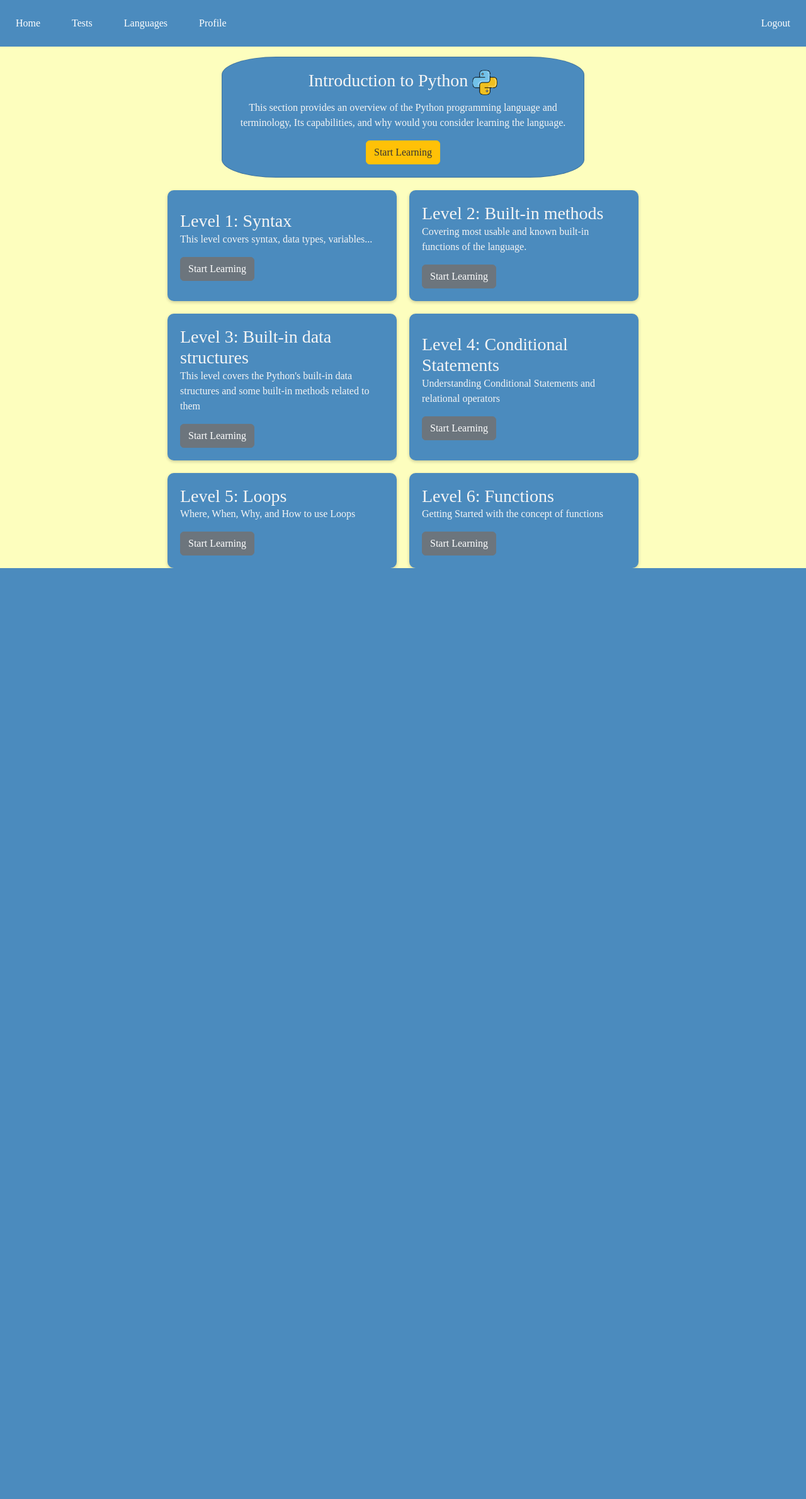
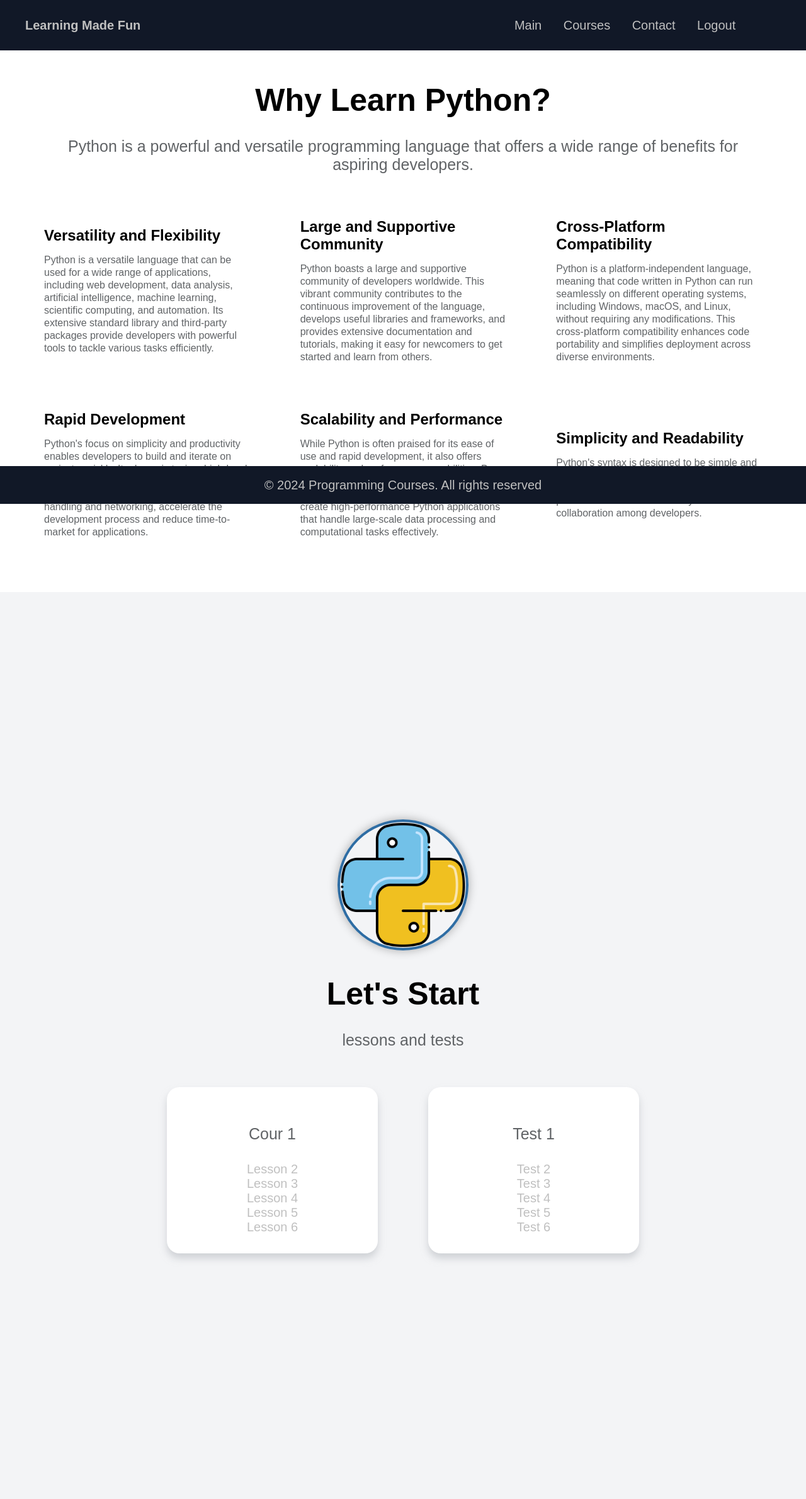
Before and after one commit to amxnese/Learning-Made-Fun, a Django app: page /main/python/ in a window 1280 px wide; the page is wider, and only the part inside the window is pictured. Shown: that part at 63% size. Before the commit the page ends 902 px from the top of that part, so only its background shows below. Run offline with Django 5.2, Linux system fonts and the light colour scheme; the visitor is signed in with stand-in values (Sample User, id 1).

Commit message:
changed the main python page

```diff
--- a/app/static/app/levelsPy.css
+++ b/app/static/app/levelsPy.css
@@ -1,67 +1,146 @@
-* {
-  margin: auto;
-  box-sizing: border-box;
+*{
+  padding: 0;
+  margin: 0;
+  font-family: Arial, Helvetica, sans-serif;
 }
 body {
-  background-color: hsl(61, 97%, 87%);
-  margin: auto;
-  box-sizing: border-box;
-  font-family: "Bebas Neue";
-  color: #f5f5f5;
-  font-weight: 500;
+  overflow-x: hidden;
+}
+.bar{
+  position: fixed;
+  width: 100%;
+  height: 80px;
+  background-color:  #111827;
+  display: flex;
+  align-items: center;
+  padding: 0 40px;
+  position: relative;
+  margin-bottom: 20px;
 }
 
-.card {
-  background-color: #4b8bbe;
-  color: #f5f5f5;
-  height: 100%;
-  width: 45%;
-  border-radius: 15% 15% 15%;
+.nav{
+  justify-content: space-between;
+  position: absolute;
+  right: 13%;
+
 }
-.carte {
+a{
+  text-decoration: none;
+  color: silver;
+  font-size: 20px;
+}
+.pf{
+  color: silver;
+  font-size: 25px;
+}
+.nav > *{
+  margin: 15px;
+}
+.midlle{
+  text-align: center;
+  height: 100vh;
+  display: flex;
+  align-items: center;
+  justify-content: center;
+  flex-direction: column;
+}
+.h1M{
+  font-size: 50px;
+  margin-top: 40px;
+}
+.pm1{
+  font-size: 25px;
+  margin: 30px 100px;
+  color: #606366;
+}
+.carts{
+  display: grid;
+  grid-template-columns: repeat(3, 1fr);
+  justify-content: center;
+  align-items: center;
+  margin: 10px 30px;
+}
+.cart {
+  height: auto;
+  background-color: white;
+  margin: 30px 15px;
+  border-radius: 20px;
+  padding: 0px 5px;
   position: relative;
-  top: 10px;
-  background-color: #4b8bbe;
-  border-radius: 10px;
-  width: 30%;
-  display: flex;
-  flex: 1;
-  margin: 10px;
-  box-shadow: 0 2px 5px rgba(0, 0, 0, 0.2);
+  margin-left: 35px;
+  margin-right: 35px;
+  text-align: left;
+}
+.p-cart{
+  color: #606366;
+  line-height: 20px;
+  margin: 15px 0;
+}
+img {
+  width: 200px;
+  height: 200px;
+  border-radius: 50%;
+  border: 4px solid #2e6da4;
+  box-shadow: 0px 0px 15px rgba(0, 0, 0, 0.3);
   transition: transform 0.3s ease-in-out;
 }
-
-.level,
-.level-container {
+img:hover {
+  transform: scale(1.05);}
+.low{
+  margin-top: 40px;
+  background-color:#F3F4F6;
+  height: 180vh;
   display: flex;
-  width: 60%;
+  justify-content: center;
+  align-items: center;
+  flex-direction: column;
 }
-.carte:hover {
-  transform: scale(1.05);
+.carts1{
+  display: grid;
+  grid-template-columns: repeat(2, 1fr);
+  justify-content: center;
+  align-items: center;
+  text-align: center;
+}
+.cart1 {
+  height: auto;
+  background-color: white;
+  margin: 30px 15px;
+  border-radius: 20px;
+  padding: 30px 30px;
+  box-shadow: 0px 8px 12px rgba(174, 178, 183, 0.5);
+  position: relative;
+  margin-left: 40px;
+  margin-right: 40px;
+  display: flex;
+  flex-direction: column;
+  align-items: center;
+}
+.cart1 a {
+  transition: color 0.3s ease-in-out;
 }
 
-.card-body {
-  padding: 20px;
+.cart1 a:hover {
+  color: #1f2937;
 }
 
-.btn-primary {
-  background-color: #ffc107; /* Jaune Bootstrap pour "warning", mais utilisé ici pour primary pour l'exemple */
-  border-color: #ffc107; /* Assurez-vous que la bordure est de la même couleur que le fond */
-  color: #333;
+.footer {
+  position: fixed;
+  bottom: 0;
+  width: 100%;
+  height: 60px;
+  background-color:  #111827;
+  display: flex;
+  align-items: center;
+  justify-content: center;
+  text-align: center;
+
+}
+.pf{
+  color: silver;
+  font-size: 20px;
 }
 
-/* Pour changer également le survol et le focus */
-.btn-primary:hover,
-.btn-primary:focus {
-  background-color: #e0a800; /* Un jaune un peu plus foncé pour le survol et le focus */
-  border-color: #d39e00; /* Bordure un peu plus foncée pour le survol et le focus */
-  color: #333;
+.home{
+  cursor:pointer;
 }
-.ri-image-add-line {
-  position: relative;
-  top: 120px;
-  right: 15px;
-}
-img{
-  height: 40px;
-}
--- a/app/templates/app/python.html
+++ b/app/templates/app/python.html
@@ -1,130 +1,159 @@
-{% extends 'app/navbar.html' %} {% load static %} {% block additional_styles %}
+{% load static %}
+<!DOCTYPE html>
+<html lang="en">
+  <head>
+    <meta charset="UTF-8" />
     <link rel="stylesheet" href="{% static 'app/levelsPy.css' %}" />
-{% endblock %} {% block content %}
-<section class="content">
-  <div class="card">
-    <div class="card-body text-center">
-      <h3 class="card-title">
-        Introduction to Python
-        <img src="{% static 'app/python.png' %}" alt="" /><i
-          class="ri-image-add-line"
-        ></i>
-      </h3>
-      <p class="card-text">
-        This section provides an overview of the Python programming language and
-        terminology, Its capabilities, and why would you consider learning the
-        language.
-      </p>
-      <a href="{% url 'app-pyIntro' %}" class="btn btn-primary"
-        >Start Learning</a
-      >
+    <meta name="viewport" content="width=device-width, initial-scale=1.0" />
+    <title>python</title>
+  </head>
+  <body>
+		<div class="bar">
+			<h1 onclick="location.href='/'" class="pf home">Learning Made Fun</h1>
+      <div class="nav">
+        <a href="../">Main</a>
+        <a href="../#available">Courses</a>
+        <a href="../../#contact">Contact</a>
+        <a href="/logout">Logout</a>
       </div>
     </div>
-  <div class="level">
-    <!-- Level 1 -->
-    <div class="carte">
-      <div class="card-body">
-        <h3 class="card-title">Level 1: Syntax</h3>
-        <p class="card-text">
-          This level covers syntax, data types, variables...
+    <div class="midlle">
+      <h1 class="h1M">Why Learn Python?</h1>
+      <p class="pm1">
+        Python is a powerful and versatile programming language that offers a
+        wide range of benefits for aspiring developers.
       </p>
-        <a href="{% url 'app-pyLevel1' %}" class="btn btn-{{levels.lvl1}}"
-          >Start Learning</a
-        >
+      <div class="carts">
+        <div class="cart">
+          <h2>Versatility and Flexibility</h2>
+          <p class="p-cart">
+            Python is a versatile language that can be used for a wide range of
+            applications, including web development, data analysis, artificial
+            intelligence, machine learning, scientific computing, and
+            automation. Its extensive standard library and third-party packages
+            provide developers with powerful tools to tackle various tasks
+            efficiently.
+          </p>
         </div>
+        <div class="cart">
+          <h2>Large and Supportive Community</h2>
+          <p class="p-cart">
+            Python boasts a large and supportive community of developers
+            worldwide. This vibrant community contributes to the continuous
+            improvement of the language, develops useful libraries and
+            frameworks, and provides extensive documentation and tutorials,
+            making it easy for newcomers to get started and learn from others.
+          </p>
         </div>
-    <!-- Level 2 -->
-    <div class="carte">
-      <div class="card-body">
-        <h3 class="card-title">Level 2: Built-in methods</h3>
-        <p class="card-text">
-          Covering most usable and known built-in functions of the language.
+        <div class="cart">
+          <h2>Cross-Platform Compatibility</h2>
+          <p class="p-cart">
+            Python is a platform-independent language, meaning that code written
+            in Python can run seamlessly on different operating systems,
+            including Windows, macOS, and Linux, without requiring any
+            modifications. This cross-platform compatibility enhances code
+            portability and simplifies deployment across diverse environments.
           </p>
-        {% if levels.lvl2 == 'primary' %}
-        <a href="{% url 'app-pyLevel2' %}" class="btn btn-{{levels.lvl2}}"
-          >Start Learning</a
-        >
-        {% else %}
-        <a href="invalid/" class="btn btn-{{levels.lvl2}}">Start Learning</a>
-        {% endif %}
         </div>
+        <div class="cart">
+          <h2>Rapid Development</h2>
+          <p class="p-cart">
+            Python's focus on simplicity and productivity enables developers to
+            build and iterate on projects quickly. Its dynamic typing,
+            high-level data structures, and built-in support for common
+            programming tasks, such as file handling and networking, accelerate
+            the development process and reduce time-to-market for applications.
+          </p>
         </div>
-    <!-- End Level 2 -->
+        <div class="cart">
+          <h2>Scalability and Performance</h2>
+          <p class="p-cart">
+            While Python is often praised for its ease of use and rapid
+            development, it also offers scalability and performance
+            capabilities. By leveraging techniques such as optimization,
+            concurrency, and parallelism, developers can create high-performance
+            Python applications that handle large-scale data processing and
+            computational tasks effectively.
+          </p>
         </div>
-  <!-- End Level Cards -->
-
-  <!-- Level Cards -->
-  <div class="level-container">
-    <!-- Level 3 -->
-    <div class="carte">
-      <div class="card-body">
-        <h3 class="card-title">Level 3: Built-in data structures</h3>
-        <p class="card-text">
-          This level covers the Python's built-in data structures and some
-          built-in methods related to them
+        <div class="cart">
+          <h2>Simplicity and Readability</h2>
+          <p class="p-cart">
+            Python's syntax is designed to be simple and easy to read, making it
+            an ideal language for beginners. Its clean and concise code promotes
+            better maintainability and collaboration among developers.
           </p>
-        {% if levels.lvl3 == 'primary' %}
-        <a href="{% url 'app-pyLevel3' %}" class="btn btn-{{levels.lvl3}}"
-          >Start Learning</a
-        >
-        {% else %}
-        <a href="invalid/" class="btn btn-{{levels.lvl3}}">Start Learning</a>
-        {% endif %}
-      </div>
-    </div>
-    <!-- end Level 3 -->
-    <!-- Level 4 -->
-    <div class="carte">
-      <div class="card-body">
-        <h3 class="card-title">Level 4: Conditional Statements</h3>
-        <p class="card-text">
-          Understanding Conditional Statements and relational operators
-        </p>
-        {% if levels.lvl4 == 'primary' %}
-        <a href="{% url 'app-pyLevel4' %}" class="btn btn-{{levels.lvl4}}"
-          >Start Learning</a
-        >
-        {% else %}
-        <a href="invalid/" class="btn btn-{{levels.lvl4}}">Start Learning</a>
-        {% endif %}
-      </div>
-    </div>
-    <!-- end Level 4 -->
-  </div>
-  <!-- End Level Cards -->
-
-  <!-- Level Cards -->
-  <div class="level-container">
-    <!-- end Level 5 -->
-    <div class="carte">
-      <div class="card-body">
-        <h3 class="card-title">Level 5: Loops</h3>
-        <p class="card-text">Where, When, Why, and How to use Loops</p>
-        {% if levels.lvl5 == 'primary' %}
-        <a href="{% url 'app-pyLevel5' %}" class="btn btn-{{levels.lvl5}}"
-          >Start Learning</a
-        >
-        {% else %}
-        <a href="invalid/" class="btn btn-{{levels.lvl5}}">Start Learning</a>
-        {% endif %}
-      </div>
-    </div>
-    <!-- end Level 5 -->
-
-    <!-- Level 6-->
-    <div class="carte">
-      <div class="card-body">
-        <h3 class="card-title">Level 6: Functions</h3>
-        <p class="card-text">Getting Started with the concept of functions</p>
-        {% if levels.lvl6 == 'primary' %}
-        <a href="{% url 'app-pyLevel6' %}" class="btn btn-{{levels.lvl6}}"
-          >Start Learning</a
-        >
-        {% else %}
-        <a href="invalid/" class="btn btn-{{levels.lvl6}}">Start Learning</a>
-        {% endif %}
         </div>
       </div>
     </div>
-</section>
-{% endblock %}
+    <div class="low">
+      <img src="{% static 'app/python.png' %}" alt="" />
+      <h1 class="h1M">Let's Start</h1>
+      <p class="pm1">lessons and tests</p>
+      <div class="carts1">
+        <div class="cart1">
+          <a class="pm1" href="{% url 'app-pyLevel1' %}"> Cour 1</a>
+
+          {% if levels.lvl2 == 'primary' %}
+          <a class="pm1" href="{% url 'app-pyLevel2' %}"> Lesson 2</a>
+          {% else %}
+          <a href="invalid/"> Lesson 2</a>
+          {% endif %}
+					{% if levels.lvl3 == 'primary' %}
+          <a class="pm1" href="{% url 'app-pyLevel3' %}"> Lesson 3</a>
+          {% else %}
+          <a href="invalid/"> Lesson 3</a>
+          {% endif %}
+					{% if levels.lvl4 == 'primary' %}
+          <a class="pm1" href="{% url 'app-pyLevel4' %}"> Lesson 4</a>
+          {% else %}
+          <a href="invalid/"> Lesson 4</a>
+          {% endif %}
+					{% if levels.lvl5 == 'primary' %}
+          <a class="pm1" href="{% url 'app-pyLevel5' %}"> Lesson 5</a>
+          {% else %}
+          <a href="invalid/"> Lesson 5</a>
+          {% endif %}
+					{% if levels.lvl6 == 'primary' %}
+          <a class="pm1" href="{% url 'app-pyLevel6' %}"> Lesson 6</a>
+          {% else %}
+          <a href="invalid/"> Lesson 6</a>
+          {% endif %}
+        </div>
+        <div class="cart1">
+					<a class="pm1" href="{% url 'app-pyTest1' %}"> Test 1</a>
+          {% if levels.lvl2 == 'primary' %}
+          <a class="pm1" href="{% url 'app-pyTest2' %}"> Test 2</a>
+          {% else %}
+          <a href="invalid/"> Test 2</a>
+          {% endif %}
+					{% if levels.lvl3 == 'primary' %}
+          <a class="pm1" href="{% url 'app-pyTest3' %}"> Test 3</a>
+          {% else %}
+          <a href="invalid/"> Test 3</a>
+          {% endif %}
+					{% if levels.lvl4 == 'primary' %}
+          <a class="pm1" href="{% url 'app-pyTest4' %}"> Test 4</a>
+          {% else %}
+          <a href="invalid/"> Test 4</a>
+          {% endif %}
+					{% if levels.lvl5 == 'primary' %}
+          <a class="pm1" href="{% url 'app-pyTest5' %}"> Test 5</a>
+          {% else %}
+          <a href="invalid/"> Test 5</a>
+          {% endif %}
+					{% if levels.lvl6 == 'primary' %}
+          <a class="pm1" href="{% url 'app-pyTest6' %}"> Test 6</a>
+          {% else %}
+          <a href="invalid/"> Test 6</a>
+          {% endif %}
+
+        </div>
+      </div>
+    </div>
+    <div class="footer">
+      <p class="pf">© 2024 Programming Courses. All rights reserved</p>
+    </div>
+		<script src="{% static 'app/scroll.js' %}"></script>
+  </body>
+</html>
```
Lines whose indentation alone changed are shown as unchanged.
